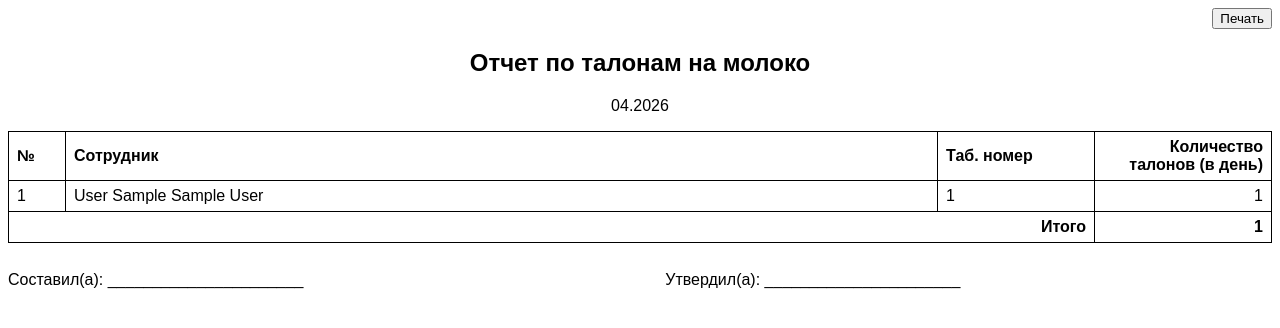
After one commit to k1slee/worktime_tracking, a Django app: page /timesheet/milk-vouchers/print/ in a window 1280 px wide. The commit adds this page. Shown: the top 328 px of the page. Run offline with Django 4.2, Linux system fonts and the light colour scheme; a user stored in the database is signed in; tables that the repository leaves empty hold one stand-in row (values such as "Sample post").

Commit message:
выдача талонов по должностям

```diff
--- a/apps/timesheet/models.py
+++ b/apps/timesheet/models.py
@@ -282,6 +282,22 @@ class MilkVoucher(models.Model):
     def __str__(self):
         return f"{self.employee} — {self.month:02d}.{self.year}: {self.count}"
 
+
+class PositionMilkAllowance(models.Model):
+    """Дневная норма талонов на молоко по должности"""
+    position = models.CharField('Должность', max_length=200, unique=True)
+    per_day_count = models.PositiveIntegerField('Талонов в день', default=0)
+    updated_by = models.ForeignKey(User, on_delete=models.SET_NULL, null=True, blank=True, verbose_name='Кем обновлено')
+    updated_at = models.DateTimeField('Обновлено', auto_now=True)
+
+    class Meta:
+        verbose_name = 'Норма талонов по должности'
+        verbose_name_plural = 'Нормы талонов по должностям'
+        ordering = ['position']
+
+    def __str__(self):
+        return f"{self.position}: {self.per_day_count} в день"
+
 class Holiday(models.Model):
     date = models.DateField(unique = True)
     name = models.CharField(max_length = 100, blank = True, null = True)
--- a/apps/timesheet/urls.py
+++ b/apps/timesheet/urls.py
@@ -36,4 +36,5 @@ urlpatterns = [
     path('print-monthly-table/', web_views.print_monthly_table, name='print_monthly_table'),
     path('get-statistics/', web_views.get_statistics_view, name='get_statistics'),
     path('milk-vouchers/', web_views.milk_vouchers_view, name='milk_vouchers'),
+    path('milk-vouchers/print/', web_views.print_milk_vouchers_view, name='milk_vouchers_print'),
 ]
--- a/apps/timesheet/web_views.py
+++ b/apps/timesheet/web_views.py
@@ -11,7 +11,7 @@ import calendar
 from django.contrib.auth.mixins import LoginRequiredMixin, UserPassesTestMixin
 from django.views.generic import ListView, CreateView, UpdateView, DetailView
 
-from .models import MonthlyTimesheet, Timesheet, Holiday, MilkVoucher
+from .models import MonthlyTimesheet, Timesheet, Holiday, PositionMilkAllowance
 from .forms import MonthlyTimesheetForm, BulkTimesheetForm, TimesheetForm
 from apps.users.models import Employee, Department, User
 from apps.users.permissions import IsMaster, IsPlanner
@@ -548,26 +548,30 @@ def get_composer_fio(master_user):
 
 @login_required
 def milk_vouchers_view(request):
-    """Назначение талонов на молоко для литейщиков (роль ТБ)"""
+    """Назначение дневной нормы талонов по должностям литейщиков (роль ТБ)"""
     if not (getattr(request.user, 'is_tb', False) or request.user.is_administrator):
         messages.error(request, 'Доступ разрешен только пользователям ТБ или администраторам')
         return redirect('timesheet:list')
 
-    today = timezone.now().date()
-    try:
-        year = int(request.GET.get('year', today.year))
-        month = int(request.GET.get('month', today.month))
-    except (ValueError, TypeError):
-        year = today.year
-        month = today.month
-
-    employees = Employee.objects.filter(is_active=True, is_foundry=True).order_by('last_name', 'first_name', 'user__last_name', 'user__first_name')
+    # Собираем уникальные должности из всех сотрудников (не только литейщиков)
+    employees = Employee.objects.filter(is_active=True)
+    # Уникальные должности через свойство position/position_own/user.position
+    positions = []
+    seen = set()
+    for emp in employees:
+        pos = (emp.position or '').strip()
+        if not pos:
+            continue
+        if pos not in seen:
+            seen.add(pos)
+            positions.append(pos)
+    positions.sort()
+    allowances_map = {a.position: a for a in PositionMilkAllowance.objects.filter(position__in=positions)}
 
     if request.method == 'POST':
-        # Ожидаем поля вида vouchers[<employee_id>]
-        updated = 0
-        for emp in employees:
-            key = f"vouchers[{emp.id}]"
+        saved = 0
+        for pos in positions:
+            key = f"allowance[{pos}]"
             raw = request.POST.get(key)
             if raw is None:
                 continue
@@ -577,35 +581,47 @@ def milk_vouchers_view(request):
                     count = 0
             except (ValueError, TypeError):
                 continue
-            mv, _ = MilkVoucher.objects.get_or_create(employee=emp, year=year, month=month, defaults={'count': 0, 'created_by': request.user})
-            if mv.count != count:
-                mv.count = count
-                if not mv.created_by:
-                    mv.created_by = request.user
-                mv.save()
-                updated += 1
-        messages.success(request, f'Сохранено записей: {updated}')
-        return redirect(f"{reverse_lazy('timesheet:milk_vouchers')}?year={year}&month={month}")
-
-    mv_qs = MilkVoucher.objects.filter(year=year, month=month, employee__in=employees)
-    vouchers_by_emp = {mv.employee_id: mv.count for mv in mv_qs}
-
-    # Навигация по месяцам
-    prev_month = month - 1 if month > 1 else 12
-    prev_year = year if month > 1 else year - 1
-    next_month = month + 1 if month < 12 else 1
-    next_year = year if month < 12 else year + 1
-
-    rows = [{'emp': emp, 'count': vouchers_by_emp.get(emp.id, 0)} for emp in employees]
+            obj = allowances_map.get(pos)
+            if obj:
+                if obj.per_day_count != count:
+                    obj.per_day_count = count
+                    if not obj.updated_by:
+                        obj.updated_by = request.user
+                    obj.save()
+                    saved += 1
+            else:
+                PositionMilkAllowance.objects.create(position=pos, per_day_count=count, updated_by=request.user)
+                saved += 1
+        messages.success(request, f'Сохранено настроек: {saved}')
+        return redirect(reverse_lazy('timesheet:milk_vouchers'))
+
+    rows = [{'position': pos, 'count': allowances_map.get(pos).per_day_count if allowances_map.get(pos) else 0} for pos in positions]
+    return render(request, 'timesheet/milk_vouchers.html', {'title': 'Талоны на молоко: нормы по должностям', 'rows': rows})
+
+@login_required
+def print_milk_vouchers_view(request):
+    if not (getattr(request.user, 'is_tb', False) or request.user.is_administrator):
+        messages.error(request, 'Доступ разрешен только пользователям ТБ или администраторам')
+        return redirect('timesheet:list')
+    today = timezone.now().date()
+    try:
+        year = int(request.GET.get('year', today.year))
+        month = int(request.GET.get('month', today.month))
+    except (ValueError, TypeError):
+        year = today.year
+        month = today.month
+    employees = Employee.objects.filter(is_active=True, is_foundry=True).order_by('last_name', 'first_name', 'user__last_name', 'user__first_name')
+    allowances = {a.position: a.per_day_count for a in PositionMilkAllowance.objects.all()}
+    rows = [{'emp': emp, 'count': allowances.get((emp.position or '').strip(), 0)} for emp in employees]
+    total = sum(r['count'] for r in rows)
     context = {
-        'title': 'Талоны на молоко',
+        'title': 'Отчет по талонам на молоко (в день)',
         'year': year,
         'month': month,
         'rows': rows,
-        'prev_month': prev_month, 'prev_year': prev_year,
-        'next_month': next_month, 'next_year': next_year,
+        'total': total,
     }
-    return render(request, 'timesheet/milk_vouchers.html', context)
+    return render(request, 'timesheet/print_milk_vouchers.html', context)
 
 @login_required
 def monthly_table_view(request):
--- /dev/null
+++ b/templates/timesheet/print_milk_vouchers.html
@@ -0,0 +1,63 @@
+<!DOCTYPE html>
+<html lang="ru">
+<head>
+  <meta charset="UTF-8" />
+  <meta name="viewport" content="width=device-width, initial-scale=1.0" />
+  <title>Отчет по талонам на молоко — {{ month|stringformat:"02d" }}.{{ year }}</title>
+  <style>
+    body { font-family: Arial, sans-serif; font-size: 12pt; color: #000; }
+    .header { text-align: center; margin-bottom: 16px; }
+    .meta { margin-bottom: 12px; }
+    table { width: 100%; border-collapse: collapse; }
+    th, td { border: 1px solid #000; padding: 6px 8px; }
+    th { text-align: left; }
+    .text-end { text-align: right; }
+    .total { font-weight: bold; }
+    .sign { margin-top: 28px; display: flex; justify-content: space-between; }
+    .sign div { width: 48%; }
+    @media print { .noprint { display: none; } }
+  </style>
+</head>
+<body>
+  <div class="noprint" style="text-align:right; margin-bottom:10px;">
+    <button onclick="window.print()">Печать</button>
+  </div>
+  <div class="header">
+    <h2>Отчет по талонам на молоко</h2>
+    <div>{{ month|stringformat:"02d" }}.{{ year }}</div>
+  </div>
+  <div class="meta"></div>
+  <table>
+    <thead>
+      <tr>
+        <th style="width:40px;">№</th>
+        <th>Сотрудник</th>
+        <th style="width:140px;">Таб. номер</th>
+        <th class="text-end" style="width:160px;">Количество талонов (в день)</th>
+      </tr>
+    </thead>
+    <tbody>
+      {% for row in rows %}
+      <tr>
+        <td>{{ forloop.counter }}</td>
+        <td>{{ row.emp.full_name }}</td>
+        <td>{{ row.emp.employee_id }}</td>
+        <td class="text-end">{{ row.count }}</td>
+      </tr>
+      {% empty %}
+      <tr>
+        <td colspan="4" style="text-align:center;">Нет данных</td>
+      </tr>
+      {% endfor %}
+      <tr class="total">
+        <td colspan="3" class="text-end">Итого</td>
+        <td class="text-end">{{ total }}</td>
+      </tr>
+    </tbody>
+  </table>
+  <div class="sign">
+    <div>Составил(а): ______________________</div>
+    <div>Утвердил(а): ______________________</div>
+  </div>
+</body>
+</html>
```
Also changed, not shown: templates/timesheet/milk_vouchers.html (+8 -13 lines), apps/timesheet/migrations/0005_positionmilkallowance.py (added).
